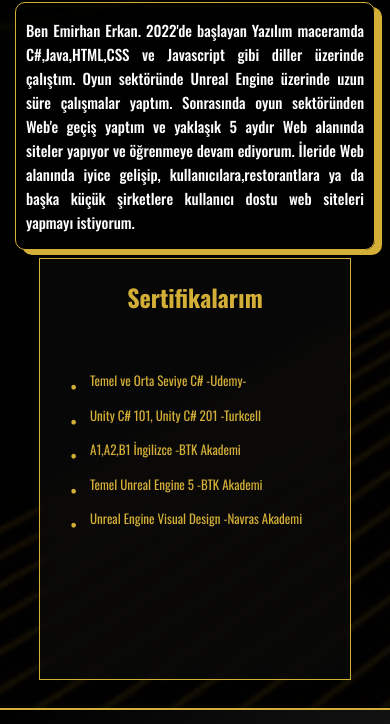
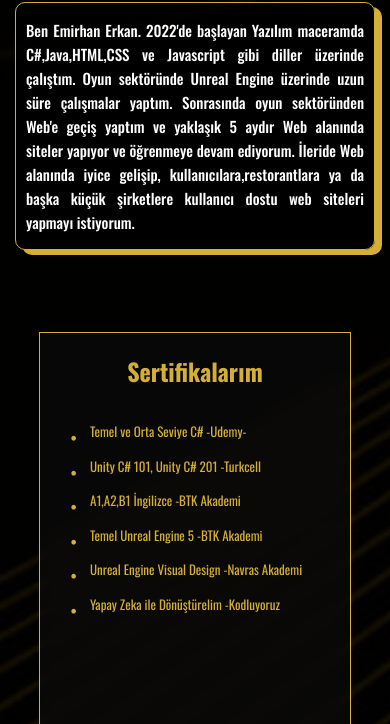
Before and after one commit to Emrhn1/Emrhn1.github.io, a plain HTML site: page hakkimda.html in a window 390 px wide. Shown: the part 523-1247 px from the top of the page. Drawn offline with nearby package versions, Linux system fonts and the light colour scheme; a web font is replaced by a local one.

Commit message:
Responsive ve hakkımda kısmında küçük eklemeler

```diff
--- a/hakkimda.css
+++ b/hakkimda.css
@@ -54,8 +54,8 @@
     display: flex;
     height: 50vh;
     padding: 0 40%;
-    margin-bottom: 5rem;
-    margin-top: -4rem;
+    margin-bottom: 7rem;
+    margin-top: -6rem;
 }
 h2{
     font-size: 40px;
@@ -66,7 +66,7 @@ h2{
 .certificates{
     border: 1px solid #D4AF37;
     width: 100%;
-    min-height: 50vh;
+    min-height:55vh;
     padding: 20px;
     margin-top: 5vh;
     display: flex;
@@ -74,7 +74,7 @@ h2{
     gap: 20px;
     background: rgba(15, 15, 15, 0.5);
     backdrop-filter: blur(10px);
-    margin-bottom: 30px;
+    z-index: -1;
 }
 
 .certificates h2 {
@@ -90,7 +90,7 @@ h2{
     flex-direction: column;
     gap: 15px;
     padding: 0 20px;
-
+    margin-top: -7px;
 }
 
 .certificates-list li {
@@ -137,6 +137,7 @@ h2{
     }
 
     .cv {
+        margin-top: 10px;
         padding: 0 20%;
         margin-bottom: 75px;
     }
@@ -185,6 +186,7 @@ h2{
     }
 
     .cv {
+        margin-top: 10px;
         padding: 0 10%;
         margin-bottom: 30px;
         margin-bottom: 70px;
--- a/hakkimda.html
+++ b/hakkimda.html
@@ -54,6 +54,7 @@
               <li>A1,A2,B1 İngilizce -BTK Akademi</li>
               <li>Temel Unreal Engine 5 -BTK Akademi</li>
               <li>Unreal Engine Visual Design -Navras Akademi</li>
+              <li>Yapay Zeka ile Dönüştürelim -Kodluyoruz</li>
             </ul>
           </div>
         </div>
--- a/iletisim.css
+++ b/iletisim.css
@@ -69,6 +69,7 @@
 .contact-section button:hover {
     background-color: #D4AF37;
     transition: .6s;
+    color:black;
 }
 
 
```
Also changed, not shown: iletisim.html (+2 -20 lines).
